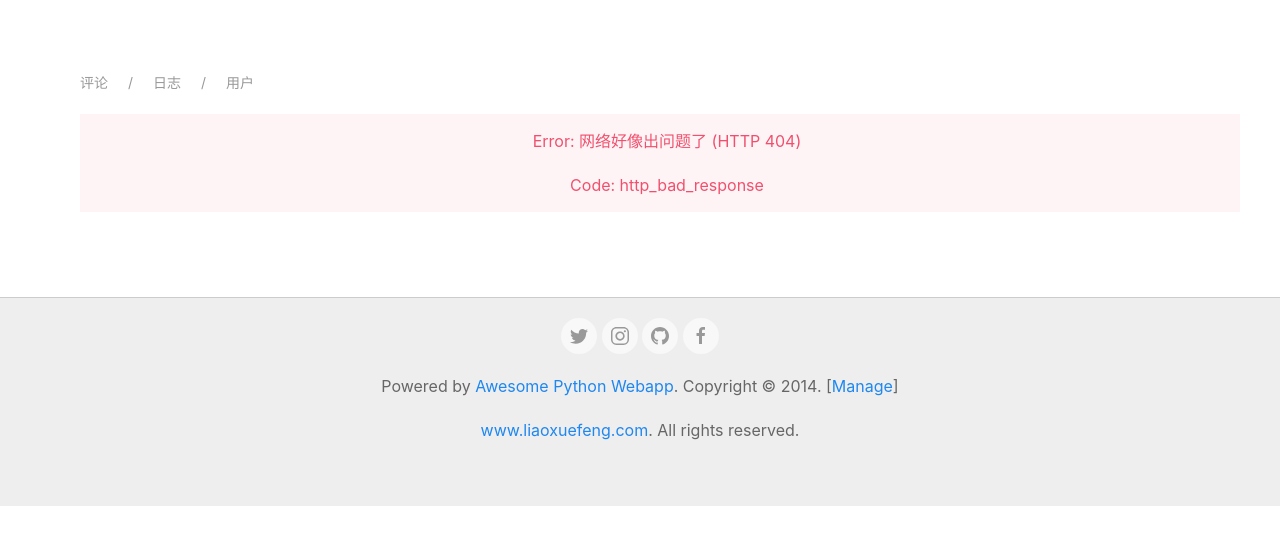
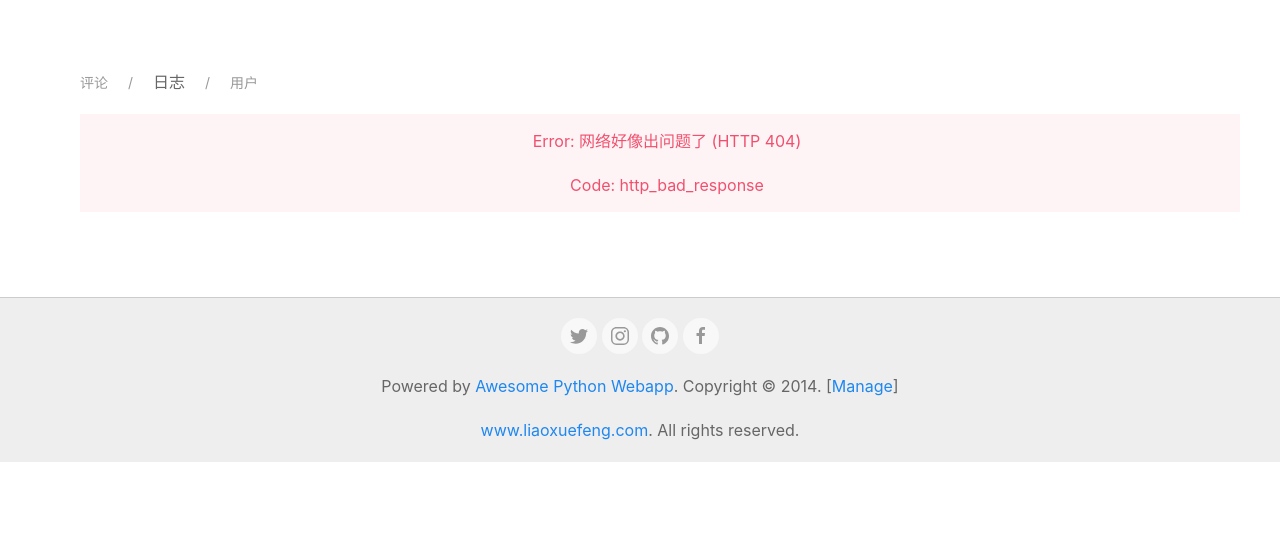
Before and after one commit to evalikesea/python-app, a Python web app: template awesome-python-webapp/www/templates/manage_blogs.html in a window 1280 px wide. Shown: the part 80-625 px from the top of the page. Run offline with Jinja, Linux system fonts and the light colour scheme; the template is opened without the code that fills it: most values are stand-ins (such as "Sample title", 1, 10 or a date in 2020).

Commit message:
models/component
models: next_id()==>next_id
add component pagination

```diff
--- a/awesome-python-webapp/www/models.py
+++ b/awesome-python-webapp/www/models.py
@@ -7,7 +7,7 @@ def next_id():
 class User(Model):
     __table__ = 'users'
 
-    id = StringField(primary_key=True, default=next_id(), ddl='varchar(50)')
+    id = StringField(primary_key=True, default=next_id, ddl='varchar(50)')
     email = StringField(ddl='varchar(50)')
     passwd = StringField(ddl='varchar(50')
     admin = BooleanField()
@@ -18,7 +18,7 @@ class User(Model):
 class Blog(Model):
     __table__ = 'blogs'
 
-    id = StringField(primary_key=True, default=next_id(), ddl='varchar(50)')
+    id = StringField(primary_key=True, default=next_id, ddl='varchar(50)')
     user_id = StringField(ddl='varchar(50)')
     user_name = StringField(ddl='varchar(50')
     user_image = StringField(ddl='varchar(500)')
@@ -30,7 +30,7 @@ class Blog(Model):
 class Comment(Model):
     __table__ = 'comments'
 
-    id = StringField(primary_key=True, default=next_id(), ddl='varchar(50)')
+    id = StringField(primary_key=True, default=next_id, ddl='varchar(50)')
     blog_id = StringField(ddl='varchar(50)')
     user_id = StringField(ddl='varchar(50)')
     user_name = StringField(ddl='varchar(50')
--- a/awesome-python-webapp/www/orm.py
+++ b/awesome-python-webapp/www/orm.py
@@ -19,13 +19,13 @@ async def select(sql, args, size=None):
     logging.info('SQL: %s' % sql)
     global __pool
     async with __pool.get() as conn:
-        async with conn.cursor(aiomysql.DictCursor) as cur:
+            cur = await conn.cursor(aiomysql.DictCursor)
             await cur.execute(sql.replace('?','%s'), args or ())
             if size:
                 rs = await cur.fetchmany(size)
             else:
                 rs = await cur.fetchall()
-            cur.close()
+            await cur.close()
             logging.info('rows returned:%s' % len(rs))
             return rs
 async def execute(sql, args, autocommit=True):
@@ -36,7 +36,7 @@ async def execute(sql, args, autocommit=True):
         if not autocommit:
             await conn.begin()
         try:
-            async with conn.cursor(aiomysql.DictCursor) as cur:
+                cur = await conn.cursor()
                 await cur.execute(sql.replace('?', '%s'), args)
                 affected = cur.rowcount
                 await cur.close()
--- a/awesome-python-webapp/www/static/js/awesome.js
+++ b/awesome-python-webapp/www/static/js/awesome.js
@@ -256,23 +256,23 @@ $(function () {
                     $submit = $form && $form.find('button[type=submit]'),
                     $buttons = $form && $form.find('button');
                     $i = $submit && $submit.find('i'),
-                    iconClass = $i && $i.attr('class');
+                    iconClass = $i && $i.attr('uk-icon');
                 if (! $form.is('form')) {
                     console.error('Cannot call showFormLoading() on non-form object.');
                     return;
                 }
-                if (!iconClass || iconClass.indexOf('uk-icon') < 0) {
-                    console.warn('Icon <i class="uk-icon-*>" not found.');
-                    return;
-                }
-                if (isLoading) {
-                    $buttons.attr('disabled', 'disabled');
-                    $i && $i.addClass('uk-icon-spinner').addClass('uk-icon-spin');
-                }
-                else {
-                    $buttons.removeAttr('disabled');
-                    $i && $i.removeClass('uk-icon-spinner').removeClass('uk-icon-spin');
-                }
+//                if (!iconClass || !iconClass.val()) {
+//                    console.warn('Icon <i uk-icon="*"> not found.');
+//                    return;
+//                }
+//                if (isLoading) {
+//                    $buttons.attr('disabled', 'disabled');
+//                    $i && $i.addClass('uk-icon-spinner').addClass('uk-icon-spin');
+//                }
+//                else {
+//                    $buttons.removeAttr('disabled');
+//                    $i && $i.removeClass('uk-icon-spinner').removeClass('uk-icon-spin');
+//                }
             });
         },
         postJSON: function (url, data, callback) {
@@ -355,13 +355,14 @@ if (typeof(Vue)!=='undefined') {
         return d.getFullYear() + '-' + (d.getMonth() + 1) + '-' + d.getDate() + ' ' + d.getHours() + ':' + d.getMinutes();
     });
     Vue.component('pagination', {
-        template: '<ul class="uk-pagination">' +
-                '<li v-if="! has_previous" class="uk-disabled"><span><i class="uk-icon-angle-double-left"></i></span></li>' +
-                '<li v-if="has_previous"><a v-attr="onclick:\'gotoPage(\' + (page_index-1) + \')\'" href="#0"><i class="uk-icon-angle-double-left"></i></a></li>' +
-                '<li class="uk-active"><span v-text="page_index"></span></li>' +
-                '<li v-if="! has_next" class="uk-disabled"><span><i class="uk-icon-angle-double-right"></i></span></li>' +
-                '<li v-if="has_next"><a v-attr="onclick:\'gotoPage(\' + (page_index+1) + \')\'" href="#0"><i class="uk-icon-angle-double-right"></i></a></li>' +
-            '</ul>'
+        props:['page'],
+        template:  '<ul class="uk-pagination">' +
+                        '<li v-if="!page.has_previous" class="uk-disabled"><span><i uk-icon="chevron-double-left"></i></span></li>' +
+                        '<li v-if="page.has_previous"><a @click="\'gotoPage(\' + (page.page_index-1) + \')\'" href="#0"><i uk-icon="chevron-double-left"></i></a></li>' +
+                        '<li class="uk-active"><span v-text="page.page_index"></span></li>' +
+                        '<li v-if="! page.has_next" class="uk-disabled"><span><i uk-icon="chevron-double-right"></i></span></li>' +
+                        '<li v-if="page.has_next"><a @click="\'gotoPage(\' + (page.page_index+1) + \')\'" href="#0"><i uk-icon="chevron-double-right"></i></a></li>' +
+                    '</ul>'
     });
 }
 
--- a/awesome-python-webapp/www/templates/__base__.html
+++ b/awesome-python-webapp/www/templates/__base__.html
@@ -31,16 +31,16 @@
             <ul class="uk-navbar-nav">
             {% if __user__ %}
                 <li>
-                    <a href="#0"><span uk-icon="user"></span>{{ __user__.name}}</a>
+                    <a href="#0"><i uk-icon="user"></i>{{ __user__.name}}</a>
                     <div class="uk-navbar-dropdown">
                         <ul class="uk-nav uk-navbar-dropdown-nav">
-                            <li><a href="/signout" ><span uk-icon="sign-out"></span>登出</a> </li>
+                            <li><a href="/signout" ><i uk-icon="sign-out"></i>登出</a> </li>
                         </ul>
                     </div>
                 </li>
             {% else %}
-                <li><a href="/signin"><span uk-icon="sign-in"></span>登录</a> </li>
-                <li><a href="/register" ><span uk-icon="file-edit"></span>注册</a> </li>
+                <li><a href="/signin"><i uk-icon="sign-in"></i>登录</a> </li>
+                <li><a href="/register" ><i uk-icon="file-edit"></i>注册</a> </li>
              {% endif %}
             </ul>
         </div>
@@ -58,14 +58,13 @@
         <div class="uk-container uk-container-center uk-text-center">
             <div class="uk-panel uk-margin-top uk-margin-bottom">
                 <p>
-                    <a target="_blank" href="http://twitter.com" class="uk-icon-button" uk-icon="twitter"></a>
-                    <a target="_blank" href="http://www.instagram.com" class="uk-icon-button" uk-icon="instagram"></a>
-                    <a target="_blank" href="http://github.com" class="uk-icon-button" uk-icon="github"></a>
-                    <a target="_blank" href="http://facebook.com" class="uk-icon-button" uk-icon="facebook"></a>
+                    <a target="_blank" href="http://twitter.com" class="uk-icon-button"><i uk-icon="twitter"></i></a>
+                    <a target="_blank" href="http://www.instagram.com" class="uk-icon-button"><i  uk-icon="instagram"></i></a>
+                    <a target="_blank" href="http://github.com" class="uk-icon-button" ><i uk-icon="github"></i></a>
+                    <a target="_blank" href="http://facebook.com" class="uk-icon-button" ><i uk-icon="facebook"></i></a>
                 </p>
                 <p>Powered by <a href="http://awesome.liaoxuefeng.com">Awesome Python Webapp</a>. Copyright &copy; 2014. [<a href="/manage/" target="_blank">Manage</a>]</p>
                 <p><a href="http://www.liaoxuefeng.com/" target="_blank">www.liaoxuefeng.com</a>. All rights reserved.</p>
-                <a target="_blank" href="http://www.w3.org/TR/html5/" uk-icon="html5" style="font-size:64px; color: #444;"></a>
             </div>
         </div>
     </div>
--- a/awesome-python-webapp/www/templates/manage_blog_edit.html
+++ b/awesome-python-webapp/www/templates/manage_blog_edit.html
@@ -62,7 +62,7 @@ $(function () {
         <div class="uk-panel">
             <ul class="uk-breadcrumb">
                 <li><a href="/manage/comments">评论</a></li>
-                <li><a href="/manage/blogs">日志</a></li>
+                <li><a class="uk-active" href="/manage/blogs">日志</a></li>
                 <li><a href="/manage/users">用户</a></li>
             </ul>
         </div>
@@ -72,7 +72,7 @@ $(function () {
     </div>
 
     <div id="loading" class="uk-width-1-1 uk-text-center">
-        <span><i uk-icon="refresh"></i> 正在加载...</span>
+        <i uk-icon="refresh">正在加载...</i>
     </div>
 
     <div id="vm" class="uk-width-2-3">
--- a/awesome-python-webapp/www/templates/manage_blogs.html
+++ b/awesome-python-webapp/www/templates/manage_blogs.html
@@ -31,7 +31,6 @@ function initVM(data) {
         }
     });
     $('#vm').show();
-     console.log(vm.blogs);
 }
 
 $(function() {
@@ -57,7 +56,7 @@ $(function() {
         <div class="uk-panel">
             <ul class="uk-breadcrumb">
                 <li><a href="/manage/comments">评论</a></li>
-                <li><a href="/manage/blogs">日志</a></li>
+                <li class="uk-active">日志</li>
                 <li><a href="/manage/users">用户</a></li>
             </ul>
         </div>
@@ -84,23 +83,23 @@ $(function() {
             <tbody>
                 <tr v-for="blog in blogs" >
                     <td>
-                        <a target="_blank" :href=" '/blog/'+blog.id" v-text="blog.name"></a>
+                        <a target="_blank" v-bind:href=" '/blog/'+blog.id" v-text="blog.name"></a>
                     </td>
                     <td>
-                        <a target="_blank" :href="'/user/'+blog.user_id" v-text="blog.user_name"></a>
+                        <a target="_blank" v-bind:href="'/user/'+blog.user_id" v-text="blog.user_name"></a>
                     </td>
                     <td>
                         <span v-text="blog.created_at.toDateTime()"></span>
                     </td>
                     <td>
-                        <a href="#0" v-on:click="edit_blog(blog)" uk-icon="file-edit"></a>
-                        <a href="#0" v-on:click="delete_blog(blog)" uk-icon="trash"></a>
+                        <a href="#0" v-on:click="edit_blog(blog)" ><i uk-icon="file-edit"></i></a>
+                        <a href="#0" v-on:click="delete_blog(blog)" ><i uk-icon="trash"></i></a>
                     </td>
                 </tr>
             </tbody>
         </table>
 
-<!--        <div v-component="pagination" v-with="page"></div>-->
+        <pagination page="page"></pagination>
     </div>
 
 {% endblock %}
--- a/awesome-python-webapp/www/templates/manage_users.html
+++ b/awesome-python-webapp/www/templates/manage_users.html
@@ -62,13 +62,13 @@ $(function() {
                 </tr>
             </thead>
             <tbody>
-                <tr v-repeat="user: users" >
+                <tr v-for="user in users" >
                     <td>
                         <span v-text="user.name"></span>
                         <span v-if="user.admin" style="color:#d05"><i uk-icon="users"></i> 管理员</span>
                     </td>
                     <td>
-                        <a v-attr="href: 'mailto:'+user.email" v-text="user.email"></a>
+                        <a v-bind:href="'mailto:'+user.email" v-text="user.email"></a>
                     </td>
                     <td>
                         <span v-text="user.created_at.toDateTime()"></span>
@@ -76,7 +76,7 @@ $(function() {
                 </tr>
             </tbody>
         </table>
-<!--        <div v-component="pagination" v-with="page"></div>-->
+        <pagination page="page"></pagination>
     </div>
 
 {% endblock %}
--- a/awesome-python-webapp/www/templates/signin.html
+++ b/awesome-python-webapp/www/templates/signin.html
@@ -43,18 +43,18 @@
 <body class="uk-height-1-1">
     <div class="uk-container uk-text-center uk-height-1-1">
         <div class="uk-align-center " style="width: 320px">
-            <p class="uk-margin-top"><a href="/" class="uk-icon-button" uk-icon="home"></a><a href="/">Awesome Python Webapp</a></p>
+            <p class="uk-margin-top"><a href="/" class="uk-icon-button" ><i uk-icon="home"></i></a><a href="/">Awesome Python Webapp</a></p>
             <form id="vm" @submit="submit" class="uk-panel uk-form">
                 <div class="uk-alert-danger uk-hidden" uk-alert></div>
                 <div class="uk-margin">
                     <div class="uk-inline  uk-width-1-1">
-                        <span class="uk-form-icon" uk-icon="icon: mail"></span>
+                        <i class="uk-form-icon" uk-icon="icon: mail"></i>
                         <input v-model="email" name="email" type="text" placeholder="电子邮件" maxlength="50" class="uk-input " >
                     </div>
                 </div>
                 <div class="uk-margin">
                     <div class="uk-inline  uk-width-1-1">
-                        <span class="uk-form-icon" uk-icon="icon: lock"></span>
+                        <i class="uk-form-icon" uk-icon="icon: lock"></i>
                         <input v-model="passwd" name="passwd" type="password" placeholder="密码" maxlength="50" class="uk-input uk-width-1-1 " >
                     </div>
                 </div>
```
Also changed, not shown: awesome-python-webapp/www/templates/blog.html (+9 -10 lines), awesome-python-webapp/www/templates/blogs.html (+5 -6 lines), awesome-python-webapp/www/templates/manage_comments.html (+6 -7 lines).
